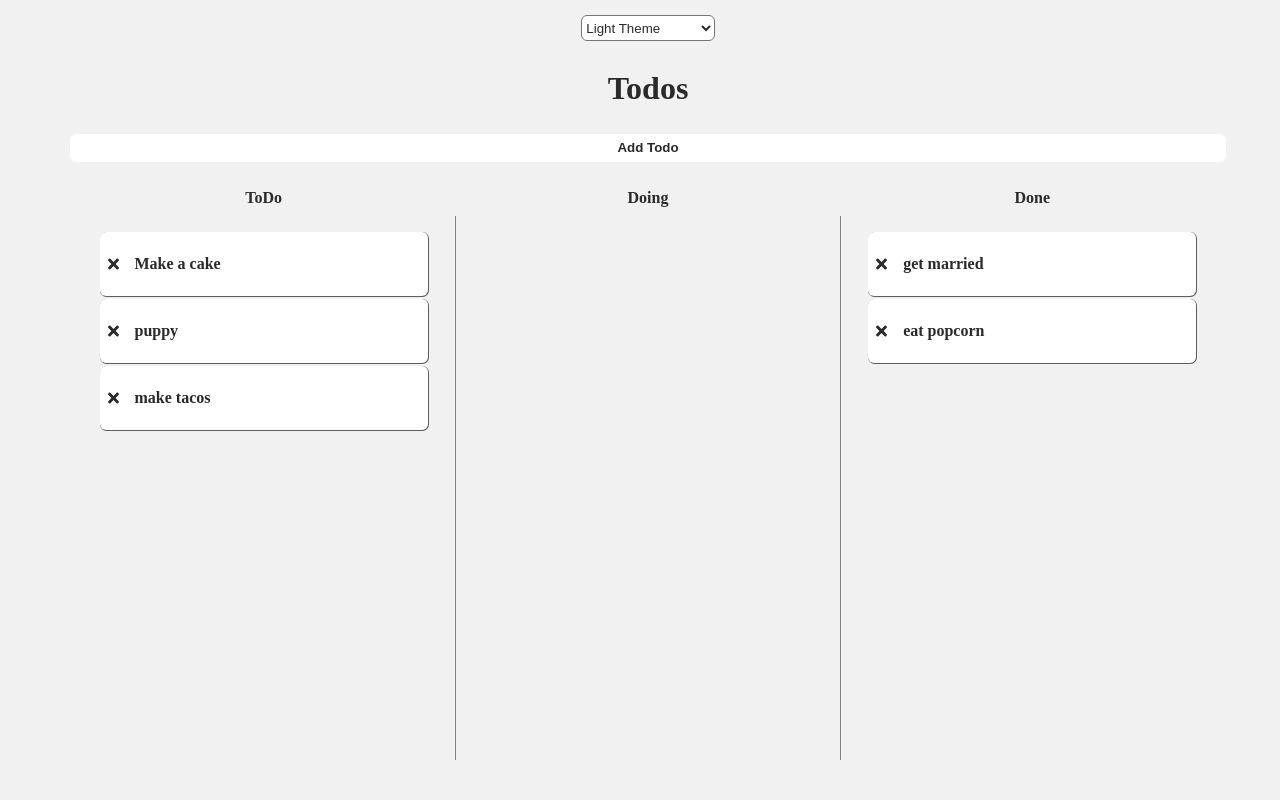
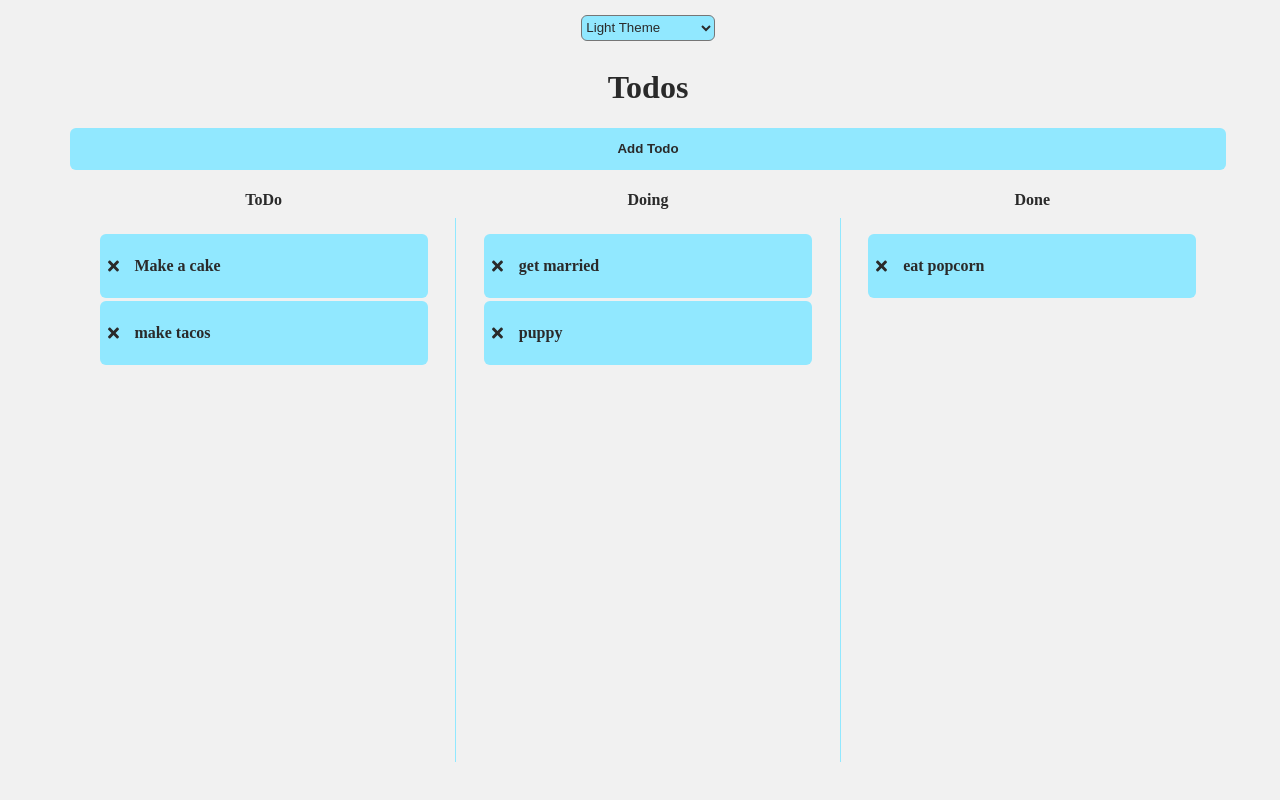
Before and after one commit to rsbabcock/react-todo-drag-drop, a React (Create React App) app: page / in a window 1280 px wide. Shown: the top 800 px of the page. Built offline with nearby package versions, Linux system fonts and the light colour scheme; data requests are answered from the project's data file.

Commit message:
tweaked themes a little bit

```diff
--- a/db.json
+++ b/db.json
@@ -9,7 +9,7 @@
     {
       "completed": false,
       "id": 3,
-      "progress": "done",
+      "progress": "doing",
       "title": "get married"
     },
     {
@@ -21,7 +21,7 @@
     {
       "completed": false,
       "id": 7,
-      "progress": "todo",
+      "progress": "doing",
       "title": "puppy"
     },
     {
--- a/src/components/AddTodoInput.jsx
+++ b/src/components/AddTodoInput.jsx
@@ -17,9 +17,6 @@ export default class TodoInput extends Component {
                         onChange={this.props.handleChange}
                         onSubmit={this.props.handleSubmit}
                     />
-                    {/* <button type="submit" className="btn_submit" onKeyPress={this.props.handleSubmit}>
-                        SAVE
-                      </button> */}
                 </div>
             </form>
         );
--- a/src/index.css
+++ b/src/index.css
@@ -10,7 +10,7 @@ select {
   margin: 0.5em;
 }
 .theme-light select {
-  background-color: white;
+  background-color: #91E8FF;
   color: #2a2a2a;
 }
 .theme-dark select {
@@ -18,20 +18,7 @@ select {
   color: #f1f1f1;
 }
 .theme-party select {
-  background-color: rgba(173, 94, 172, 0.8);
-  color: #e7d1e7;
-}
-
-.theme-light select::active {
-  background-color: white;
-  color: #2a2a2a;
-}
-.theme-dark select::active {
-  background-color: #5d5d5d;
-  color: #f1f1f1;
-}
-.theme-party select::active {
-  background-color: rgba(173, 94, 172, 0.8);
+  background-color: rgba(173, 94, 172, 0.2);
   color: #e7d1e7;
 }
 
@@ -89,8 +76,16 @@ section {
 }
 
 span {
-  border-left: 1px solid gray;
   height: 85%;
+}
+.theme-light span {
+  border-left: 1px solid #91E8FF;
+}
+.theme-dark span {
+  border-left: 1px solid #5d5d5d;
+}
+.theme-party span {
+  border-left: 1px solid rgba(173, 94, 172, 0.2);
 }
 
 .card_todo {
@@ -104,19 +99,16 @@ span {
   width: 95%;
 }
 .theme-light .card_todo {
-  background-color: white;
+  background-color: #91E8FF;
   color: #2a2a2a;
-  box-shadow: 0.5px 0.5px 0.5px 0.5px #5d5d5d;
 }
 .theme-dark .card_todo {
   background-color: #5d5d5d;
   color: #f1f1f1;
-  box-shadow: 0.5px 0.5px 0.5px 0.5px white;
 }
 .theme-party .card_todo {
-  background-color: rgba(173, 94, 172, 0.8);
+  background-color: rgba(173, 94, 172, 0.2);
   color: #e7d1e7;
-  box-shadow: 0.5px 0.5px 0.5px 0.5px #310f50;
 }
 
 .close {
@@ -163,7 +155,7 @@ form {
   flex-flow: row wrap;
   justify-content: center;
   align-items: center;
-  height: 2em;
+  height: 3em;
   width: 90vw;
   text-align: center;
   font-weight: bolder;
@@ -171,7 +163,7 @@ form {
   border: none;
 }
 .theme-light .form-group input {
-  background-color: white;
+  background-color: #91E8FF;
   color: #2a2a2a;
 }
 .theme-dark .form-group input {
@@ -179,7 +171,7 @@ form {
   color: #f1f1f1;
 }
 .theme-party .form-group input {
-  background-color: rgba(173, 94, 172, 0.8);
+  background-color: rgba(173, 94, 172, 0.2);
   color: #e7d1e7;
 }
 
--- a/src/styles/_form.scss
+++ b/src/styles/_form.scss
@@ -7,7 +7,7 @@ form {
 }
 
 .form-group input{
-    @include flex-container(row, center, center, 2em, 90vw);
+    @include flex-container(row, center, center, 3em, 90vw);
     text-align: center;
     font-weight: bolder;
     border-radius: 6px;
--- a/src/styles/_wrapper.scss
+++ b/src/styles/_wrapper.scss
@@ -39,7 +39,9 @@ section{
 
 }
 span{
-    border-left: 1px solid gray;
+    @include themify($themes) {
+        border-left: 1px solid themed('tertiaryColor');
+    }
     height: 85%;
 }
 // card styling
@@ -47,7 +49,7 @@ span{
     @include themify($themes) {
         background-color: themed('tertiaryColor');
         color: themed('textColor');
-        box-shadow: themed('cardBoxShadow');
+        // box-shadow: themed('cardBoxShadow');
     }
     border-radius: $border-radius;
     margin-top: .2em;
```
Also changed, not shown: src/styles/utils/_themes.scss (+5 -4 lines), 1 other file (tests, documents, lock files or other folders).
